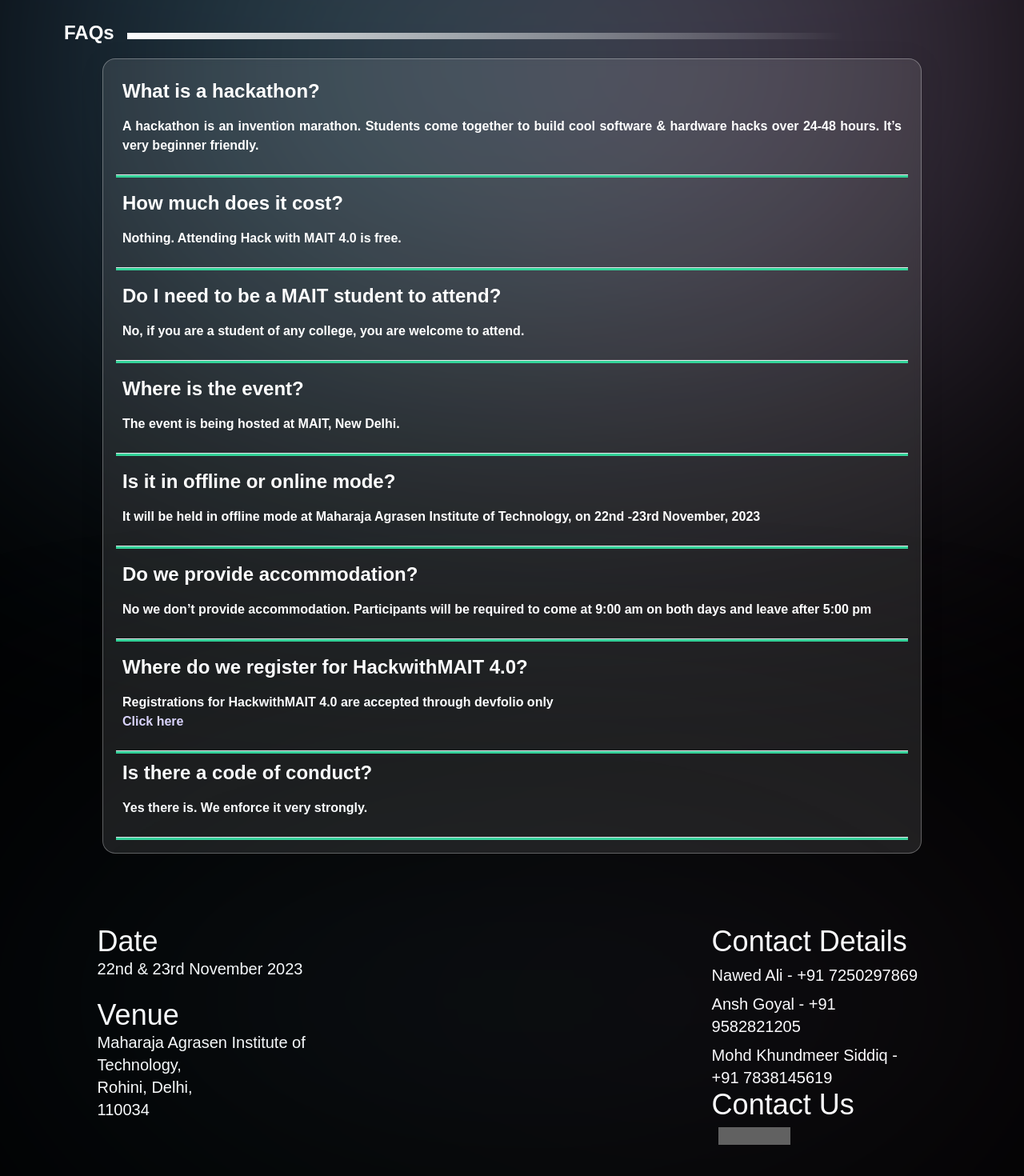
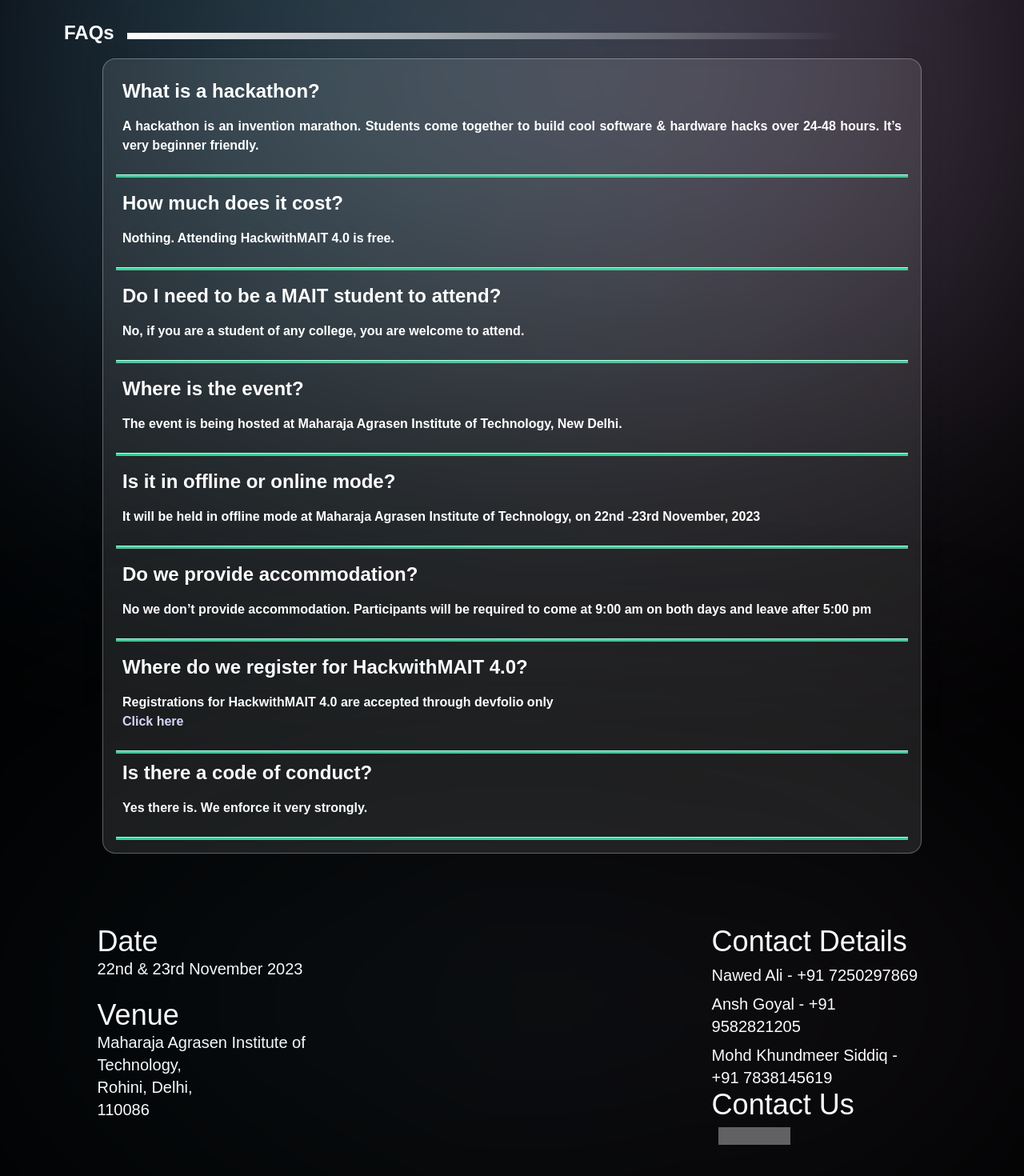
Before and after one commit to nawed2611/hackwithmait, a React (Vite) app: page / in a window 1280 px wide. Shown: the part 5068-6538 px from the top of the page at 80% size. Built offline with nearby package versions, Linux system fonts and the light colour scheme; grey boxes are pictures that could not be loaded; a web font is replaced by a local one; what tw-elements would draw is missing.

Commit message:
minor changes

```diff
--- a/src/pages/FAQ.jsx
+++ b/src/pages/FAQ.jsx
@@ -52,7 +52,7 @@
                     </div>
                     {/* CONTENT */}
                     <div className='transition-all duration-1000 overflow-hidden'>
-                        <p className='font-semibold p-2 text-justify'>Nothing. Attending Hack with MAIT 4.0 is free.
+                        <p className='font-semibold p-2 text-justify'>Nothing. Attending HackwithMAIT 4.0 is free.
                         </p>
                     </div>
                 </div>
@@ -82,7 +82,7 @@
                     </div>
                     {/* CONTENT */}
                     <div className='transition-all duration-1000 overflow-hidden'>
-                        <p className='font-semibold p-2 text-justify'>The event is being hosted at MAIT, New Delhi.
+                        <p className='font-semibold p-2 text-justify'>The event is being hosted at Maharaja Agrasen Institute of Technology, New Delhi.
                         </p>
                     </div>
                 </div>
--- a/src/pages/Footer.jsx
+++ b/src/pages/Footer.jsx
@@ -20,7 +20,7 @@
                         <p className='text-xl'>
                             Maharaja Agrasen Institute of Technology,<br />
                             Rohini, Delhi, <br />
-                            110034
+                            110086
                         </p>
                     </div>
                 </div>
```
